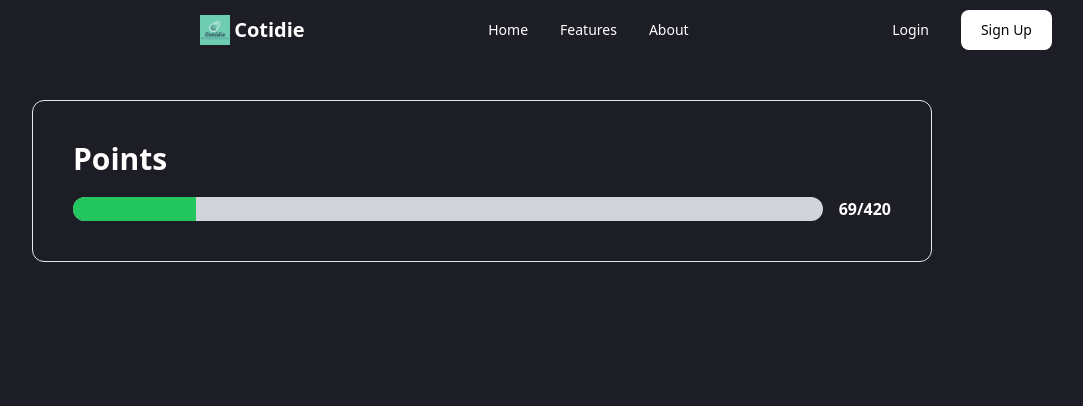
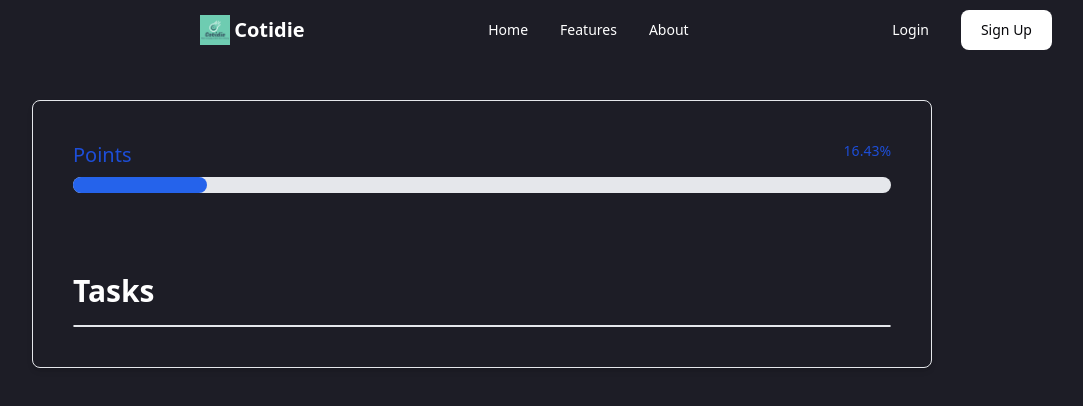
Before and after one commit to Cotidie-project/frontend, a Next.js app: page /app in a window 1280 px wide. Shown: the top 406 px of the page, without its empty margins (8-1091 px from the left). Built offline with nearby package versions, Linux system fonts and the light colour scheme.

Commit message:
feat: modified styling of points component and index page

```diff
--- a/components/points.tsx
+++ b/components/points.tsx
@@ -1,28 +1,29 @@
 import { NextPage } from "next";
+import { useState } from "react";
 
 interface Props {
     totalPoints: number;
     currentPoints: number;
 }
 const ProgressBar: NextPage<Props> = ({ totalPoints, currentPoints }) => {
+    const [points, setPoints] = useState((currentPoints * 100) / totalPoints);
     return (
-        <div className="flex flex-col p-10 gap-y-5">
-            <p className="text-3xl font-bold">Points</p>
-            <div className="flex flex-row gap-4" id="progress-container">
+        <div className="flex flex-col p-10 gap-y-1">
+            <div className="flex justify-between mb-1">
+                <span className="text-xl font-medium text-blue-700 dark:text-white">
+                    Points
+                </span>
+                <span className="text-sm font-medium text-blue-700 dark:text-white">
+                    {`${points.toFixed(2)}%`}
+                </span>
+            </div>
+            <div className="w-full bg-gray-200 rounded-full h-4 dark:bg-gray-700">
                 <div
-                    className="bg-gray-300 rounded-xl w-full"
-                    id="progress-bar"
-                >
-                    <div
-                        className="bg-green-500 rounded-l-xl h-full"
-                        style={{
-                            width: `${(currentPoints * 100) / totalPoints}%`,
-                        }}
-                    ></div>
-                </div>
-                <p className=" text-base font-semibold">
-                    {currentPoints}/{totalPoints}
-                </p>
+                    className="bg-blue-600 h-4 rounded-full"
+                    style={{
+                        width: `${points}%`,
+                    }}
+                ></div>
             </div>
         </div>
     );
--- a/pages/app/index.tsx
+++ b/pages/app/index.tsx
@@ -10,15 +10,18 @@ const Home: NextPage = () => {
     return (
         <main className=" bg-background text-white min-h-screen">
             <Navbar />
-            <div className="flex flex-row min-h-full">
-                <div className="flex flex-col w-3/4 m-10 border rounded-xl">
-                    <div className="" id="points area">
-                        <Points
-                            totalPoints={totalPoints}
-                            currentPoints={currentPoints}
-                        />
+            <div className="flex flex-row h-full">
+                <div className="flex flex-col w-3/4 m-10 rounded-lg border border-gray-200 shadow-md dark:bg-inherit dark:border-gray-700">
+                    <Points
+                        totalPoints={totalPoints}
+                        currentPoints={currentPoints}
+                    />
+                    <div className="flex flex-col p-10 gap-4 relative" id="task-area">
+                        <p className="font-semibold text-3xl">Tasks</p>
+                        <div className=" rounded-lg border border-gray-200 shadow-inner dark:bg-inherit dark:border-gray-700">
+                            {}
+                        </div>
                     </div>
-                    <div className="" id="task-area"></div>
                 </div>
                 <div className="flex flex-col w-1/4"> </div>
             </div>
```
